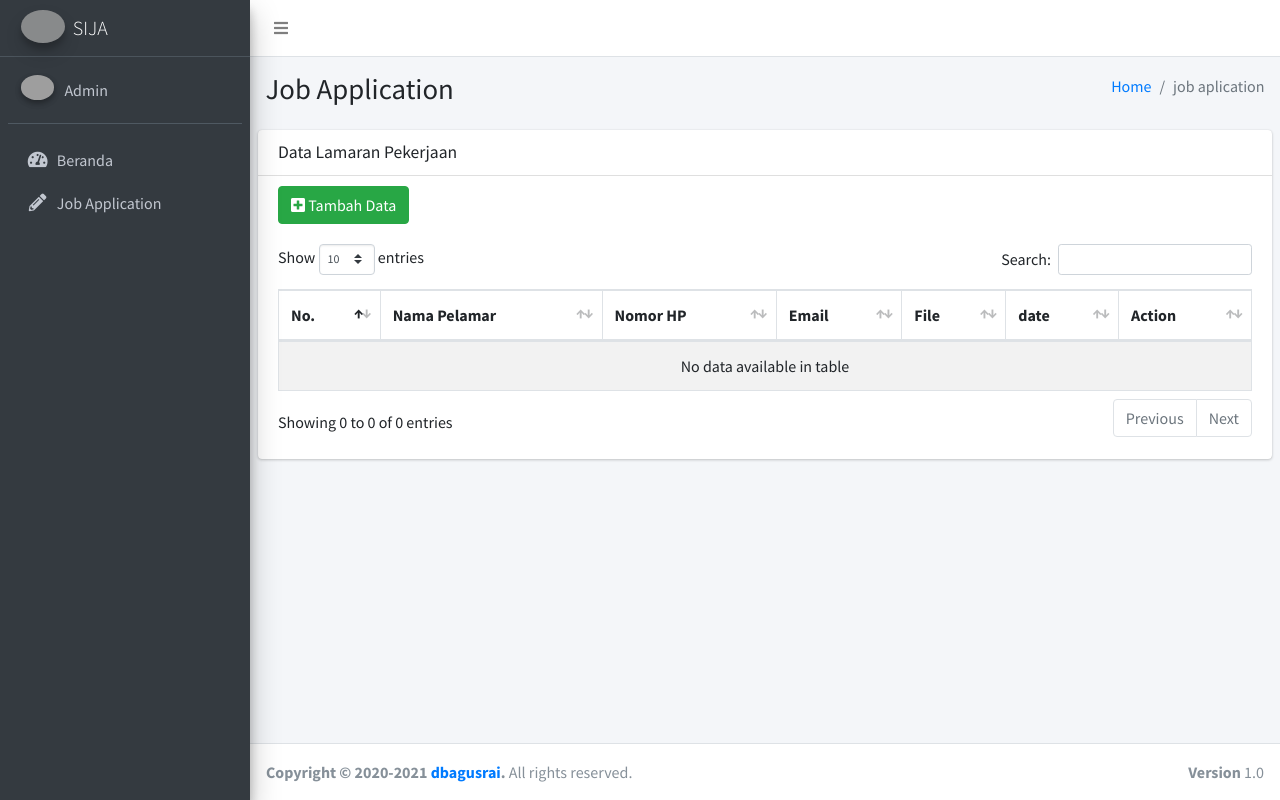
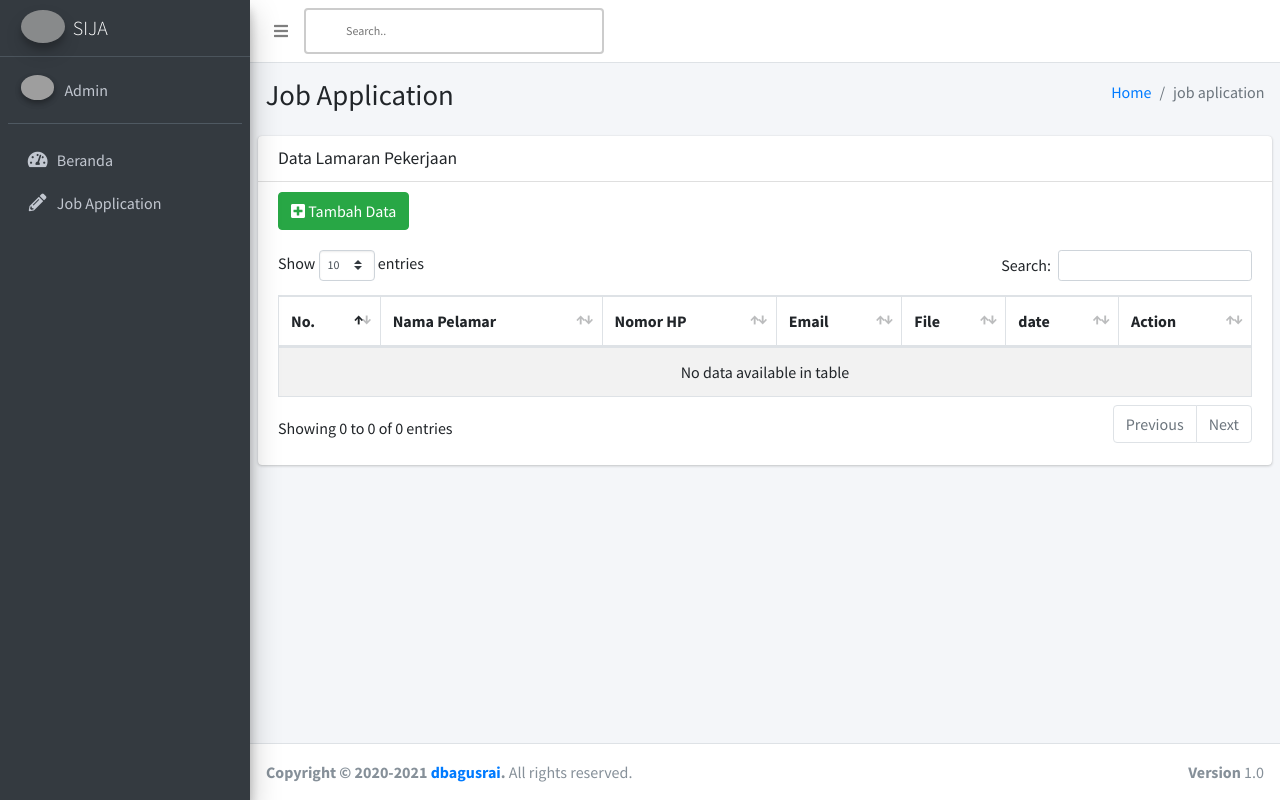
Before and after one commit to andika-eka/job-application-filter, a Django app: page /list/ in a window 1280 px wide. Run offline with Django 4.2, Linux system fonts and the light colour scheme; the visitor is signed in with stand-in values (Sample User, id 1); data that the repository does not hold is empty; some libraries are stand-ins or nearby versions; grey boxes are pictures that could not be loaded.

Commit message:
search new

```diff
--- a/applicant/templates/dashboard_template.html
+++ b/applicant/templates/dashboard_template.html
@@ -23,6 +23,23 @@
     <link rel="stylesheet" href="{% static 'plugins/overlayScrollbars/css/OverlayScrollbars.min.css' %}">
     <!-- Google Font: Source Sans Pro -->
     <link href="https://fonts.googleapis.com/css?family=Source+Sans+Pro:300,400,400i,700" rel="stylesheet">
+    <style>
+        input[type=text] {
+            width: 300px;
+            box-sizing: border-box;
+            border: 2px solid #ccc;
+            border-radius: 4px;
+            font-size: 12px;
+            background-color: white;
+            padding: 12px 20px 12px 40px;
+            -webkit-transition: width 0.4s ease-in-out;
+            transition: width 0.4s ease-in-out;
+        }
+
+        input[type=text]:focus {
+            width: 300%;
+        }
+        </style>
     {% block link %}
     {% endblock %}
 </head>
@@ -39,6 +56,9 @@
                 </li>
 
             </ul>
+            <form>
+                <input type="text" name="search" placeholder="Search..">
+            </form>
         </nav>
         <!-- /.navbar -->
 
@@ -151,6 +171,7 @@
       data: lineChartData,
       options: lineChartOptions
     })
+
 })
 </script>
 
```
